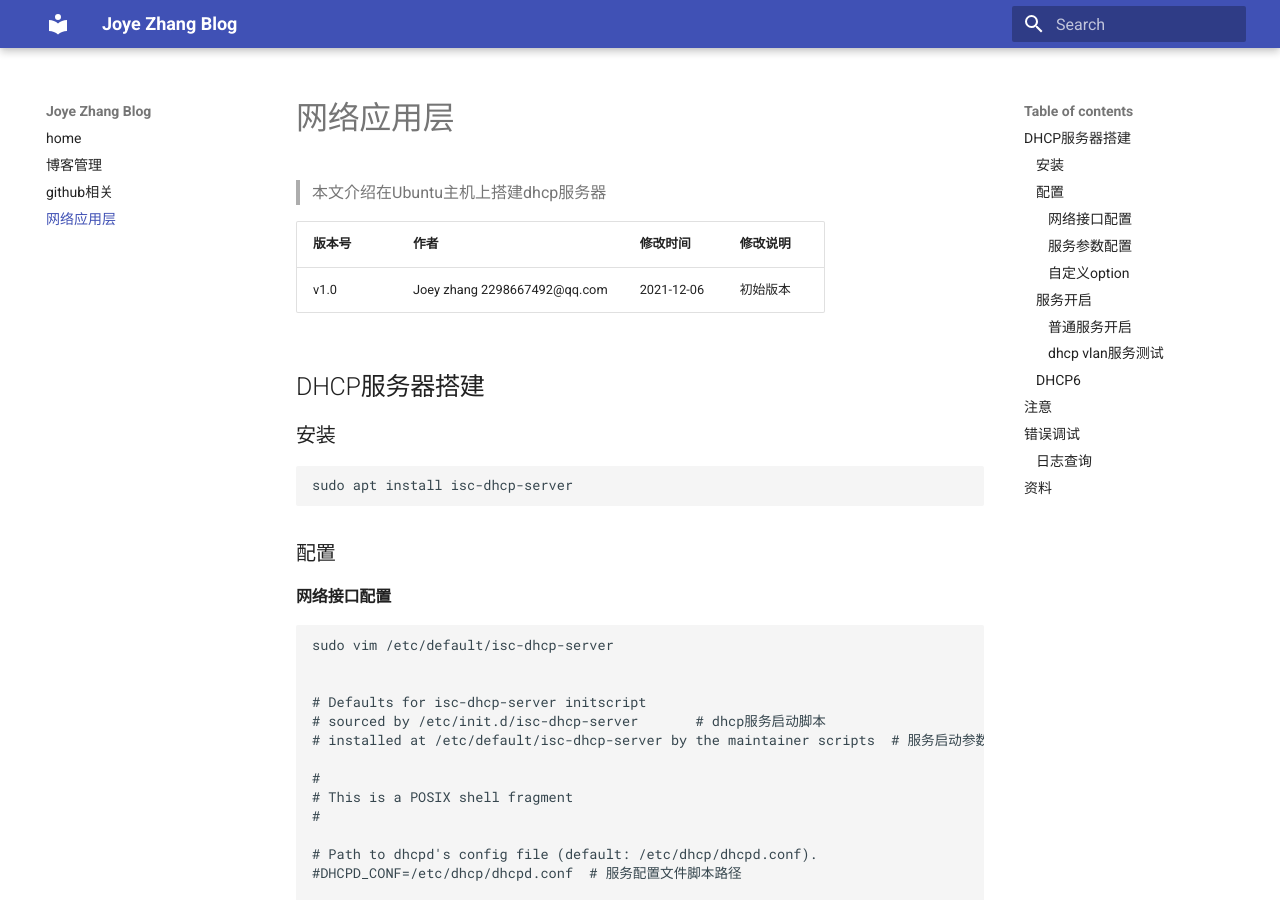
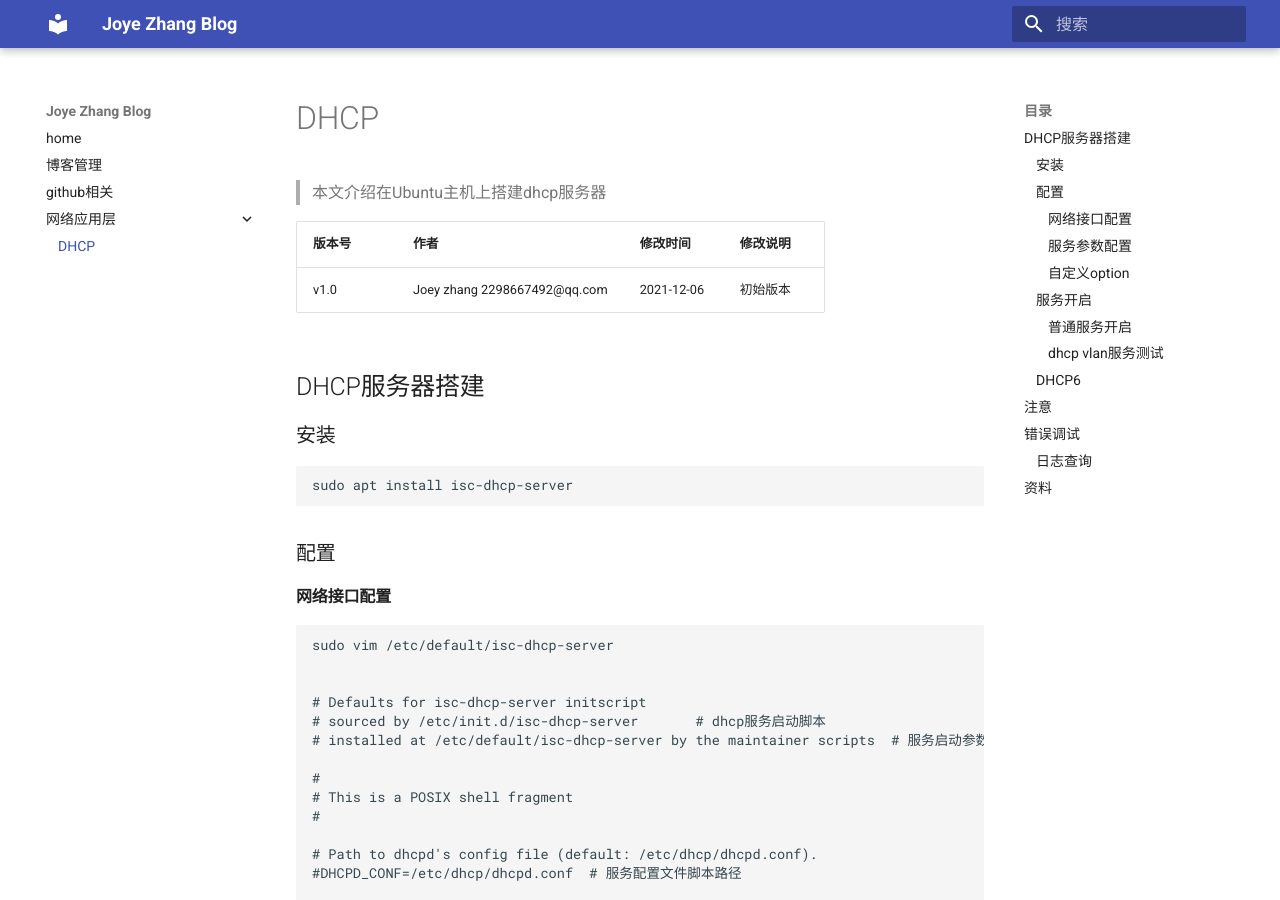
Before and after one commit to Joey-Zhang-0A0/mblog, an MkDocs documentation site: the page built from docs/网络应用层/dhcp/dhcp服务器搭建.md, in a window 1280 px wide and 900 px high. Built offline with MkDocs 1.6.1 and Material for MkDocs 9.7.7, drawn with Linux system fonts in a browser that asks for light colours; comment, search, counter and statistics services are not loaded; some of the changed lines change nothing that is shown.

Commit message:
- 添加中文搜索 - 修正目录名错误
Change-Id: Iffaa4207f8d3fa9ff115ba9603b56101cdfdfe9c

```diff
--- a/mkdocs.yml
+++ b/mkdocs.yml
@@ -2,12 +2,18 @@ site_name: Joye Zhang Blog
 
 theme:
   name: material
+  language: 'zh'
 
 extra_javascript:
   - 'js/baidu-tongji.js'
+
+extra:
+  search:
+    language: 'zh'
 
 nav:
   - home: index.md
   - 博客管理: 博客管理/博客搭建方法.md
   - github相关: github/github遇到的问题.md
-  - 网络应用层: 网络应用层/dhcp/dhcp服务器搭建.md
+  - 网络应用层:
+    - DHCP: 网络应用层/dhcp/dhcp服务器搭建.md
```
